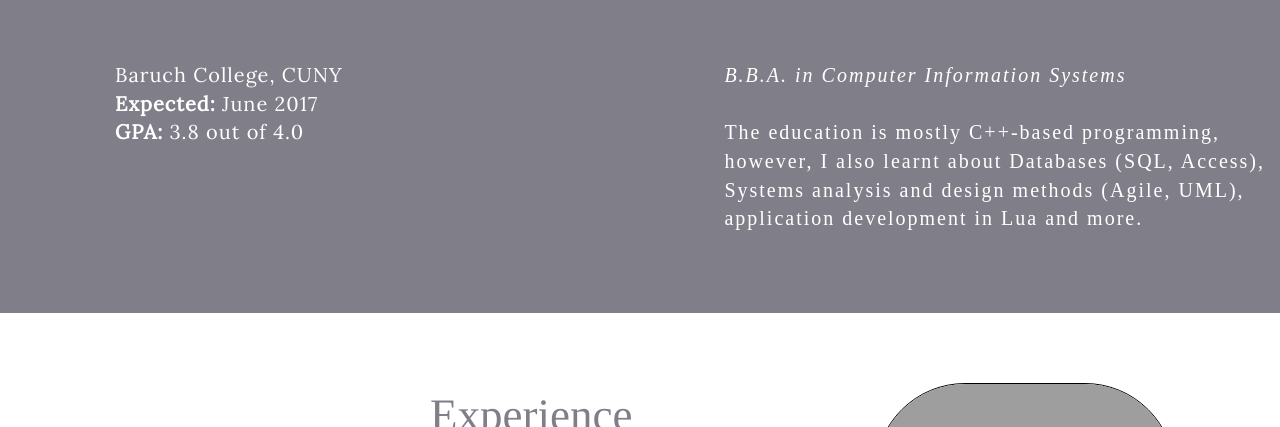
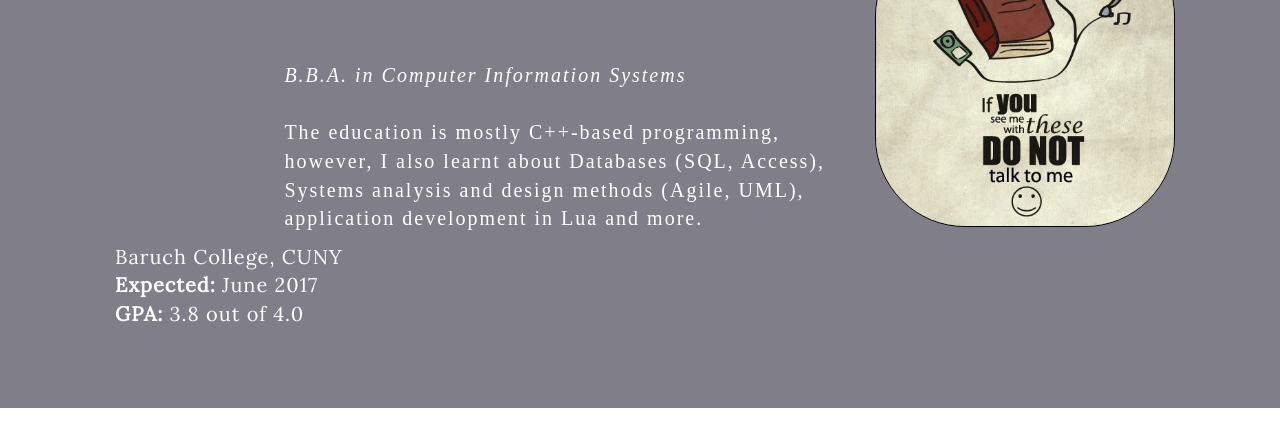
Before and after one commit to DianaPilat/myWebPage, a plain HTML site: page index.html in a window 1280 px wide. Shown: the part 685-1112 px from the top of the page. Drawn offline with nearby package versions, Linux system fonts and the light colour scheme; grey boxes are pictures that could not be loaded.

Commit message:
Update index.html

```diff
--- a/index.html
+++ b/index.html
@@ -46,7 +46,7 @@
     </div>
 
   <div class="container-fluid bg-2 text-justify">
-<!-- <img src="book.jpg" id="img-education"/> -->
+<img src="book.jpg" id="img-education"/>
     <p id="headings-2">Education</p>
     <br><br><br><p class="details"><em>B.B.A. in Computer Information Systems</em><br><br>The education is mostly C++-based programming,<br> however, I also learnt about Databases (SQL, Access), <br> Systems analysis and design methods (Agile, UML), <br>application development in Lua and more.</p>
     <p class="heading">Baruch College, CUNY<br><strong>Expected:</strong> June 2017
```
